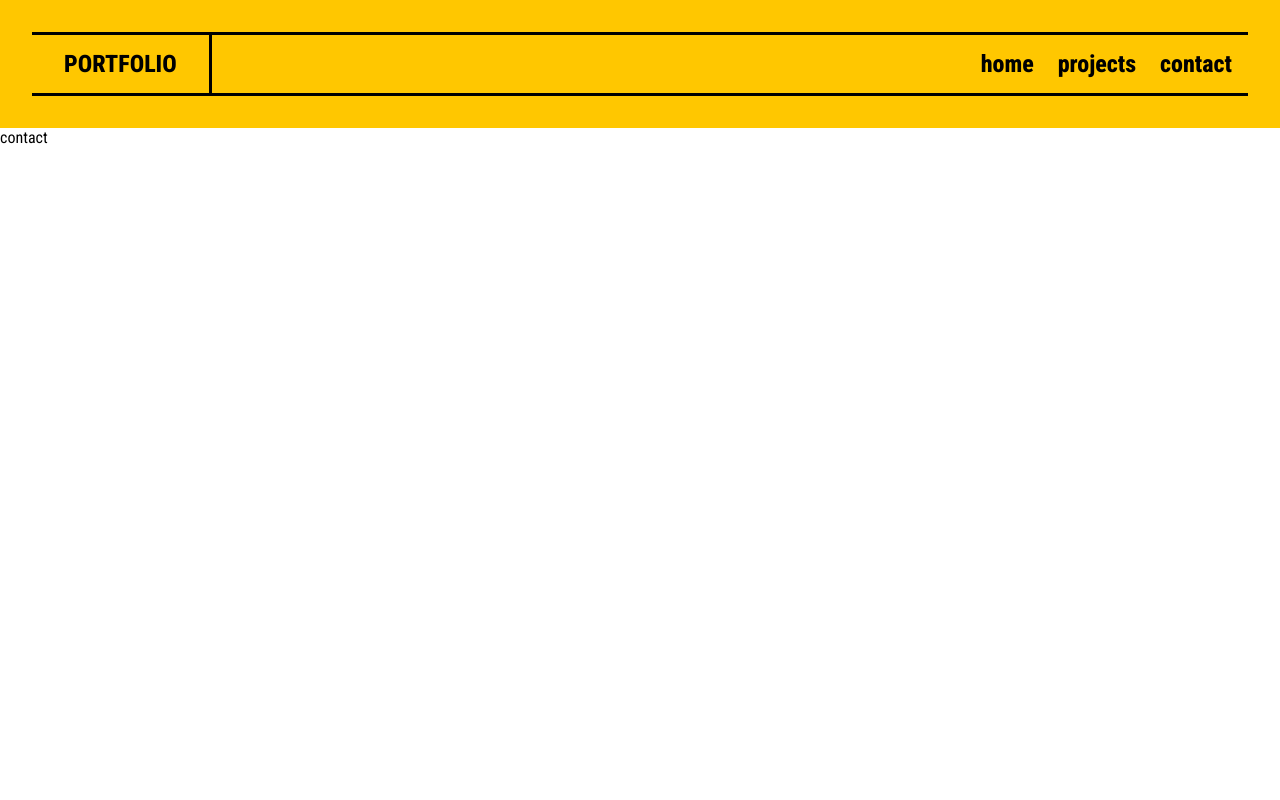
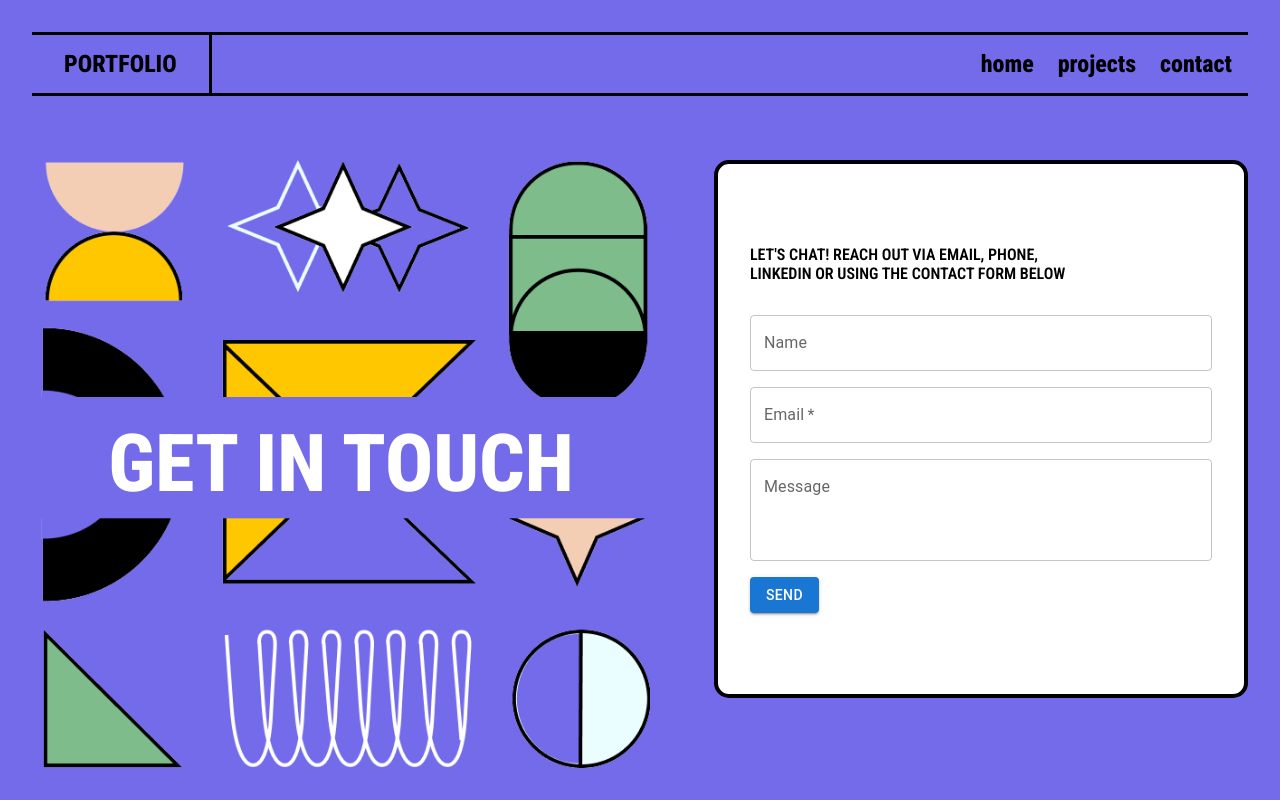
Before and after one commit to KristinaGru/portfolio, a React (Vite) app in the folder portfolio/: page /contact in a window 1280 px wide. Built offline with nearby package versions, Linux system fonts and the light colour scheme.

Commit message:
add contact form

```diff
--- a/portfolio/src/App.tsx
+++ b/portfolio/src/App.tsx
@@ -4,6 +4,7 @@ import Dashboard from './components/Dashboard/Dashboard';
 import ErrorPage from './pages/ErrorPage/ErrorPage';
 import FrontPage from './pages/FrontPage/FrontPage';
 import ProjectPage from './pages/ProjectPage/ProjectPage';
+import ContactPage from './pages/ContactPage/ContactPage';
 
 const router = createBrowserRouter([
   {
@@ -21,7 +22,7 @@ const router = createBrowserRouter([
       },
       {
         path: 'contact',
-        element: <div>contact</div>
+        element: <ContactPage />
       }
     ]
   }
--- a/portfolio/src/components/Carousel/Carousel.tsx
+++ b/portfolio/src/components/Carousel/Carousel.tsx
@@ -49,6 +49,11 @@ export default function Carousel() {
       link: 'https://www.mysql.com/'
     },
     {
+      img: 'https://raw.githubusercontent.com/devicons/devicon/6910f0503efdd315c8f9b858234310c06e04d9c0/icons/influxdb/influxdb-original.svg',
+      alt: 'InfluxDB',
+      link: 'https://www.influxdata.com/'
+    },
+    {
       img: 'https://raw.githubusercontent.com/devicons/devicon/master/icons/docker/docker-original-wordmark.svg',
       alt: 'docker',
       link: 'https://www.docker.com/'
--- a/portfolio/src/components/Project/project.module.css
+++ b/portfolio/src/components/Project/project.module.css
@@ -69,7 +69,7 @@
   min-width: 20rem;
   border: 4px solid #334b38;
   padding: 2rem;
-  margin-top: 10rem;
+  margin-top: 12rem;
   background-color: white;
   text-align: justify;
   max-width: 7rem;
--- /dev/null
+++ b/portfolio/src/pages/ContactPage/ContactPage.tsx
@@ -0,0 +1,100 @@
+import { useEffect, useState } from 'react';
+import { useDispatch, useSelector } from 'react-redux';
+import { setBackground } from '../../store';
+import style from './contactPage.module.css';
+import image from '../../assets/icons/Component 2.png';
+import { Button, TextField } from '@mui/material';
+
+export default function ContactPage() {
+  const backgroundColor = useSelector(
+    (state: { background: { color: string } }) => state.background.color
+  );
+  const dispatch = useDispatch();
+  useEffect(() => {
+    dispatch(setBackground('Contact'));
+  }, []);
+
+  const [name, setName] = useState('');
+  const [email, setEmail] = useState('');
+  const [message, setMessage] = useState('');
+
+  const [submitted, setSubmitted] = useState(false);
+  const [error, setError] = useState('');
+
+  function submit(e: any) {
+    e.preventDefault();
+
+    fetch('https://formcarry.com/s/DKWxhMJE9PB', {
+      method: 'POST',
+      headers: {
+        'Content-Type': 'application/json',
+        Accept: 'application/json'
+      },
+      body: JSON.stringify({
+        email: email,
+        message: `NAME: ${name}, MESSAGE: ${message}`
+      })
+    })
+      .then((res) => res.json())
+      .then((res) => {
+        if (res.code === 200) {
+          setSubmitted(true);
+        } else {
+          setError(res.message);
+        }
+      })
+      .catch((error) => setError(error.message));
+  }
+
+  return (
+    <div style={{ backgroundColor }} className={style.main}>
+      <div className={style.frame}>
+        <img src={image} alt="frame" className={style.img} />
+        <p className={style.centerText}>GET IN TOUCH</p>
+      </div>
+      <div className={style.container}>
+        {submitted ? (
+          <p className={style.sent}>
+            Message received! Will get back to you soon 🤗💻
+          </p>
+        ) : error ? (
+          <>
+            <h3>Something went wrong, try again later!</h3>
+            <p>{error}</p>
+          </>
+        ) : (
+          <form onSubmit={submit} className={style.form}>
+            <p className={style.p}>
+              LET'S CHAT! REACH OUT VIA EMAIL, PHONE,
+              <br /> LINKEDIN OR USING THE CONTACT FORM BELOW
+            </p>
+            <TextField
+              variant="outlined"
+              label="Name"
+              value={name}
+              onChange={(e) => setName(e.target.value)}
+            />
+            <TextField
+              variant="outlined"
+              label="Email"
+              value={email}
+              onChange={(e) => setEmail(e.target.value)}
+              required
+            />
+            <TextField
+              variant="outlined"
+              label="Message"
+              value={message}
+              onChange={(e) => setMessage(e.target.value)}
+              multiline
+              rows={3}
+            />
+            <Button variant="contained" type="submit" className={style.btn}>
+              Send
+            </Button>
+          </form>
+        )}{' '}
+      </div>
+    </div>
+  );
+}
--- /dev/null
+++ b/portfolio/src/pages/ContactPage/contactPage.module.css
@@ -0,0 +1,63 @@
+.main {
+  display: flex;
+  width: 100vw;
+  justify-content: space-around;
+  height: calc(100vh - 8rem);
+}
+
+.img {
+  height: 100%;
+  padding: 2rem;
+}
+
+.frame {
+  position: relative;
+}
+
+.centerText {
+  position: absolute;
+  top: 50%;
+  left: 50%;
+  transform: translate(-50%, -50%);
+  font-weight: 800;
+  font-size: 5rem;
+  color: #fff;
+  width: 90%;
+  margin: 0;
+  text-align: center;
+}
+
+.container {
+  display: flex;
+  justify-content: center;
+  width: 100%;
+}
+
+.sent {
+  color: #fff;
+  font-weight: 800;
+}
+
+.form {
+  background-color: #fff;
+  border: 4px solid #000;
+  border-radius: 15px;
+  height: 80%;
+  width: 100%;
+  max-width: 40rem;
+  margin: 2rem;
+  padding: 2rem;
+  display: flex;
+  flex-direction: column;
+  gap: 1rem;
+  justify-content: center;
+}
+
+.p {
+  font-weight: 600;
+  margin-top: 0;
+}
+
+.btn {
+  align-self: flex-start;
+}
--- a/portfolio/src/pages/FrontPage/FrontPage.tsx
+++ b/portfolio/src/pages/FrontPage/FrontPage.tsx
@@ -3,7 +3,7 @@ import style from './frontPage.module.css';
 import { useEffect } from 'react';
 import { setBackground } from '../../store';
 import frame from '../../assets/icons/frame.svg';
-import placeholder from '../../assets/images/transparent-cartoon-cat-cartoon-cat-with-headphones-uses-laptop-computer655f8cee19e661.5869343117007608141061.png';
+import image from '../../assets/images/DSC04969213.png';
 import Carousel from '../../components/Carousel/Carousel';
 
 export default function FrontPage() {
@@ -24,7 +24,7 @@ export default function FrontPage() {
       </div>
       <div className={style.image}>
         <img src={frame} className={style.frame} />
-        <img src={placeholder} className={style.photo} />
+        <img src={image} className={style.photo} />
       </div>
     </div>
   );
--- a/portfolio/src/pages/FrontPage/frontPage.module.css
+++ b/portfolio/src/pages/FrontPage/frontPage.module.css
@@ -40,8 +40,7 @@
 .photo {
   position: absolute;
   top: 50%;
-  left: 50%;
+  left: 45%;
   transform: translate(-50%, -50%);
-  width: 540px;
-  height: 350px;
+  height: 79%;
 }
```
Also changed, not shown: portfolio/src/assets/icons/Component 2.png (added), 1 other file (tests, documents, lock files or other folders).
